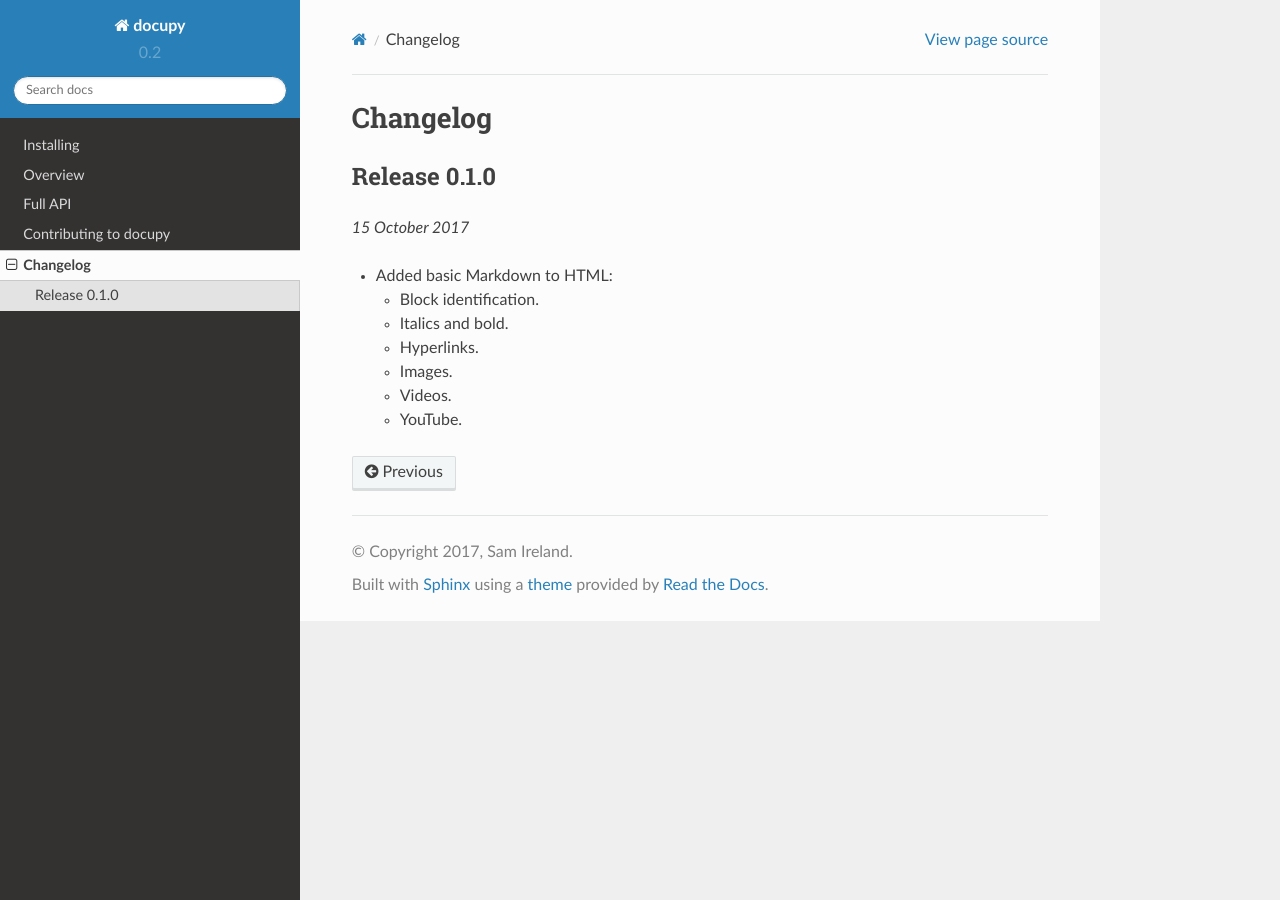
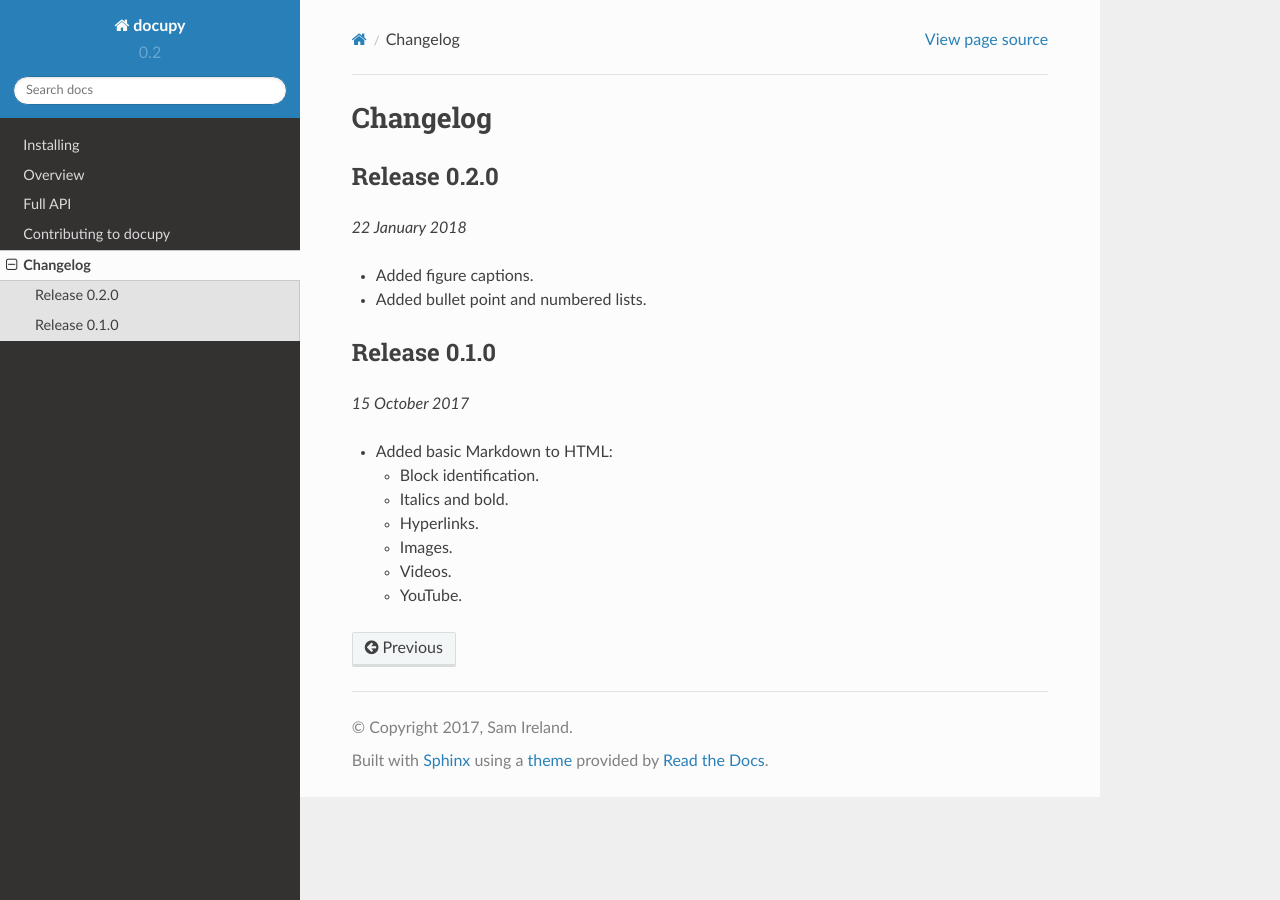
Before and after one commit to samirelanduk/docupy, a Sphinx documentation site: the page built from docs/source/changelog.rst, in a window 1280 px wide. Built offline with Sphinx 7.4.7 and the Read the Docs theme 2.0.0, drawn with Linux system fonts in a browser that asks for light colours.

Commit message:
Add 0.2 docs

```diff
--- a/docs/source/changelog.rst
+++ b/docs/source/changelog.rst
@@ -1,5 +1,15 @@
 Changelog
 ---------
+
+Release 0.2.0
+~~~~~~~~~~~~~
+
+`22 January 2018`
+
+* Added figure captions.
+
+* Added bullet point and numbered lists.
+
 
 Release 0.1.0
 ~~~~~~~~~~~~~
```
Also changed, not shown: docs/source/overview.rst (+6 -1 lines).
